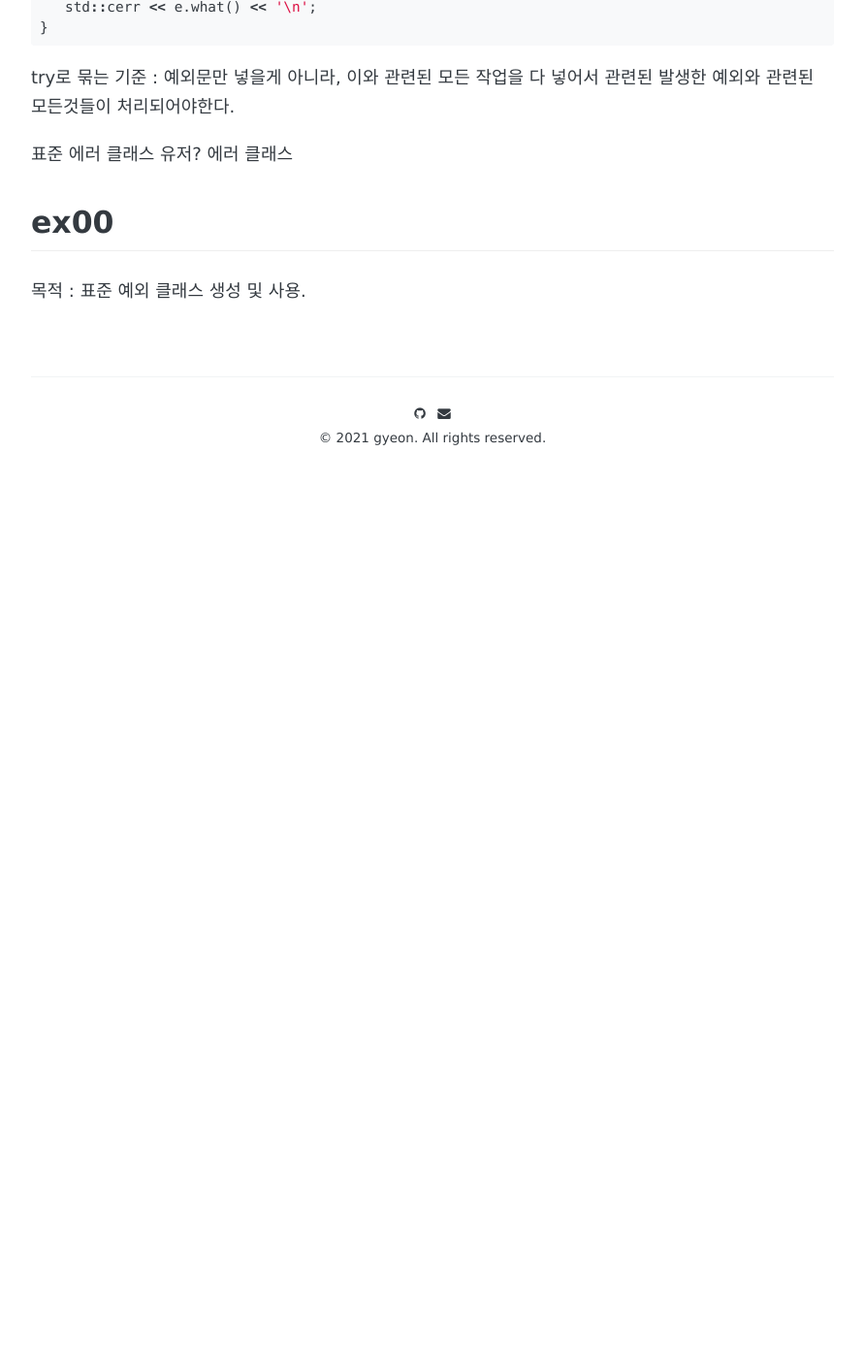
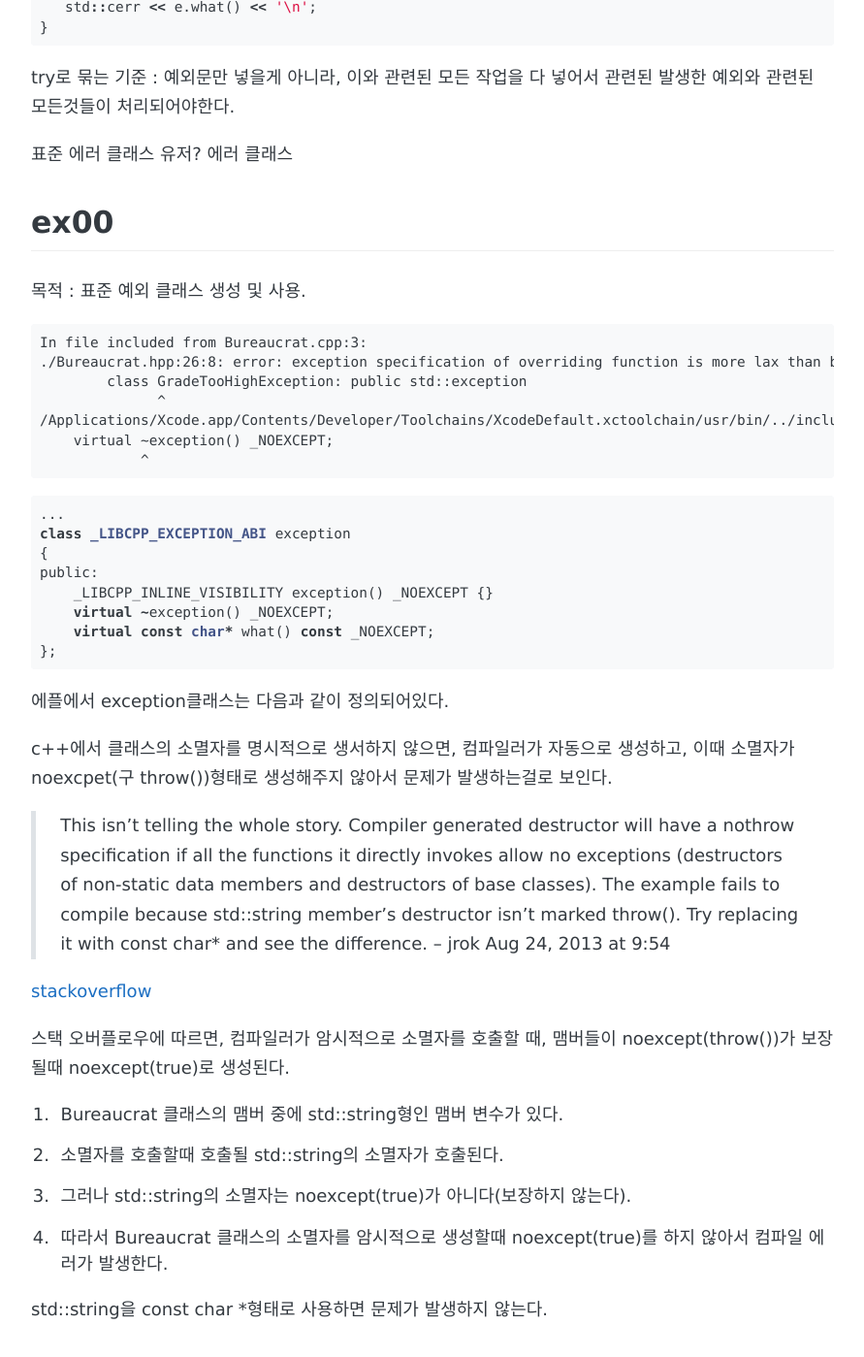
Before and after one commit to gyujun9403/gyujun9403.github.io, a Jekyll site: the page built from _posts/2022-05-15-CppModule05.md, in a window 1280 px wide and 1400 px high, scrolled down 2126 px. Shown: the whole window at 97% size, without its empty margins (194-1085 px from the left). Built offline with Jekyll 4.4.1, drawn with Linux system fonts in a browser that asks for light colours; some web fonts are replaced; comment, search, counter and statistics services are not loaded; before the commit the page ends 2679 px from its top, so only the background shows below that.

Commit message:
add 05 error reasons

````diff
--- a/_posts/2022-05-15-CppModule05.md
+++ b/_posts/2022-05-15-CppModule05.md
@@ -68,3 +68,38 @@ try로 묶는 기준 : 예외문만 넣을게 아니라, 이와 관련된 모든
 
 ## ex00
 목적 : 표준 예외 클래스 생성 및 사용.
+```
+In file included from Bureaucrat.cpp:3:
+./Bureaucrat.hpp:26:8: error: exception specification of overriding function is more lax than base version
+        class GradeTooHighException: public std::exception
+              ^
+/Applications/Xcode.app/Contents/Developer/Toolchains/XcodeDefault.xctoolchain/usr/bin/../include/c++/v1/exception:101:13: note: overridden virtual function is here
+    virtual ~exception() _NOEXCEPT;
+            ^
+```
+```cpp
+...
+class _LIBCPP_EXCEPTION_ABI exception
+{
+public:
+    _LIBCPP_INLINE_VISIBILITY exception() _NOEXCEPT {}
+    virtual ~exception() _NOEXCEPT;
+    virtual const char* what() const _NOEXCEPT;
+};
+```
+에플에서 exception클래스는 다음과 같이 정의되어있다.
+
+c++에서 클래스의 소멸자를 명시적으로 생서하지 않으면, 컴파일러가 자동으로 생성하고, 이때 소멸자가 noexcpet(구 throw())형태로 생성해주지 않아서 문제가 발생하는걸로 보인다.
+
+> This isn't telling the whole story. Compiler generated destructor will have a nothrow specification if all the functions it directly invokes allow no exceptions (destructors of non-static data members and destructors of base classes). The example fails to compile because std::string member's destructor isn't marked throw(). Try replacing it with const char* and see the difference. – jrok Aug 24, 2013 at 9:54
+
+[stackoverflow](https://stackoverflow.com/a/18416814)
+
+스택 오버플로우에 따르면, 컴파일러가 암시적으로 소멸자를 호출할 때, 맴버들이 noexcept(throw())가 보장될때 noexcept(true)로 생성된다.
+
+1. Bureaucrat 클래스의 맴버 중에 std::string형인 맴버 변수가 있다.
+2. 소멸자를 호출할때 호출될 std::string의 소멸자가 호출된다.
+3. 그러나 std::string의 소멸자는 noexcept(true)가 아니다(보장하지 않는다).
+4. 따라서 Bureaucrat 클래스의 소멸자를 암시적으로 생성할때 noexcept(true)를 하지 않아서 컴파일 에러가 발생한다.
+
+std::string을 const char *형태로 사용하면 문제가 발생하지 않는다.
````
